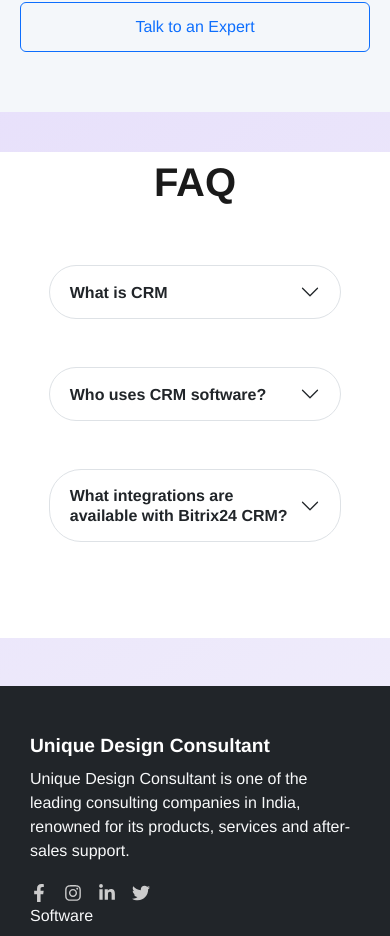
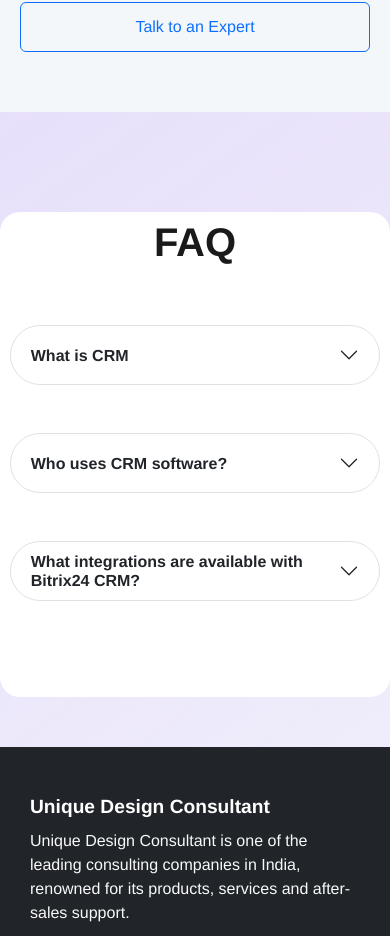
Before and after one commit to kite335/UDC_Test-Main, a React (Vite) app: page /UDC_Test-Main/pricing in a window 390 px wide. Shown: the part 2785-3721 px from the top of the page. Built offline with nearby package versions, Linux system fonts and the light colour scheme.

Commit message:
change faq size

```diff
--- a/src/components/FAQ.css
+++ b/src/components/FAQ.css
@@ -1,10 +1,18 @@
 .faqOuter{
-font-size: 2rem;
+
+font-size: 1rem;
 width:75%;
 margin:auto;
-margin-bottom:3rem ;
+margin-top: 100px!important;
+margin-bottom:50px ;
 background-color: white;
+border-radius: 20px;
 
+}
+
+.insideAccordin{
+    width: 75% !important;;
+    margin: auto !important;;
 }
 
 @media screen and (max-width: 500px) {
@@ -12,4 +20,12 @@
     width:100%;
     font-size: 1rem;
 }
+
+.insideAccordin{
+    width: 95% !important;;
+    margin: auto !important;;
 }
+.buttonAccordin{
+    height: 60px;
+}
+}
--- a/src/components/FAQ.jsx
+++ b/src/components/FAQ.jsx
@@ -25,13 +25,13 @@
            <center style={{fontSize:"40px",marginBottom:"5px",marginTop:"40px",fontWeight:"bold"}}>
                                 FAQ
                               </center>
-            <div className="accordion w-75 mx-auto py-5 " id="accordionExample ">
+            <div className="accordion  insideAccordin py-5 " id="accordionExample ">
                 {
                     faq.map((Itemfaq,index) => (
                         <div className="accordion-item mb-5 rounded-5">
                             <h2 className="accordion-header" id={Itemfaq.unique_1}>
                                 <button
-                                className={`accordion-button border rounded-5 ${openIndex === index ? '' : 'collapsed'}`}
+                                className={`accordion-button border rounded-5 buttonAccordin ${openIndex === index ? '' : 'collapsed'}`}
                                 type="button"
                                 onClick={() => toggle(index)}
                                 aria-expanded={openIndex === index}
--- a/src/pages/Landing.jsx
+++ b/src/pages/Landing.jsx
@@ -95,7 +95,7 @@
 
         <div className={css.aboutCard}>
           <div>
-            <h3>DEEPAK KUMAR — CEO OF COMPANY</h3>
+            <h3>DEEPAK KUMAR CEO OF COMPANY</h3>
             <p>
               As a trusted India-based Bitrix24 Gold Partner, we specialize in delivering custom CRM setups, workflow automation, business process optimization, and system integrations tailored to every industry.With a strong focus on digital transformation, we help businesses automate daily operations, enhance team productivity, improve customer experience, and scale faster with smart, efficient, and fully connected systems. Our team provides custom development, cloud & on-premise deployment, API integrations, data migration, and 24×7 global support, ensuring a seamless technology experience from start to finish.Whether you are a startup, SME, or enterprise, UDC empowers your business with reliable CRM–ERP solutions, advanced automation, and long-term support to achieve measurable growth and operational excellence.
             </p>
--- a/src/pages/Landing.module.css
+++ b/src/pages/Landing.module.css
@@ -313,3 +313,9 @@
     padding: 30px;
   }
 }
+
+@media (max-width: 499px) {
+.carouselImage{
+  height:45vh;
+}
+}
```
